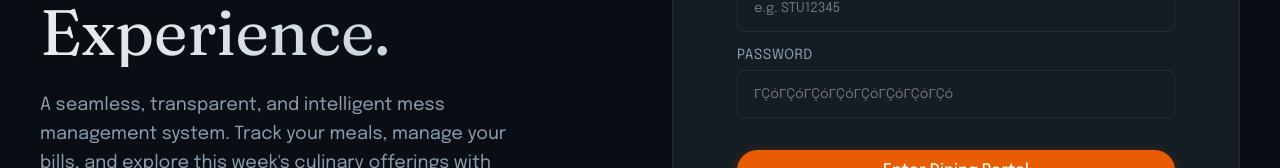
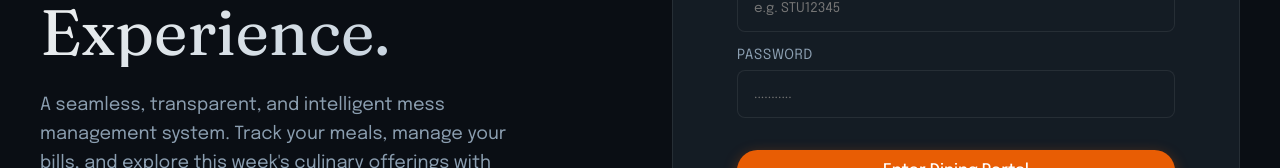
Before and after one commit to rohanmuduli/IWT-Project, a plain HTML site: page src/main/webapp/index.html in a window 1280 px wide. Shown: the part 370-538 px from the top of the page. Drawn offline with Linux system fonts and the light colour scheme.

Commit message:
Edited the index page, fixed error in password placeholder

```diff
--- a/src/main/webapp/index.html
+++ b/src/main/webapp/index.html
@@ -39,7 +39,7 @@
           </div>
           <div class="input-group">
             <label for="student-pass">Password</label>
-            <input type="password" id="student-pass" class="input-field" placeholder="ΓÇóΓÇóΓÇóΓÇóΓÇóΓÇóΓÇóΓÇó" required>
+            <input type="password" id="student-pass" class="input-field" placeholder="..........." required>
           </div>
           <button type="submit" class="btn btn-primary" style="width: 100%; margin-top: 1rem;">Enter Dining Portal</button>
           <div style="text-align: center; margin-top: 1.5rem;">
@@ -55,7 +55,7 @@
           </div>
           <div class="input-group">
             <label for="admin-pass">Password</label>
-            <input type="password" id="admin-pass" class="input-field" placeholder="ΓÇóΓÇóΓÇóΓÇóΓÇóΓÇóΓÇóΓÇó" required>
+            <input type="password" id="admin-pass" class="input-field" placeholder="..........." required>
           </div>
           <button type="submit" class="btn btn-primary" style="width: 100%; margin-top: 1rem;">Access Management</button>
         </form>
```
